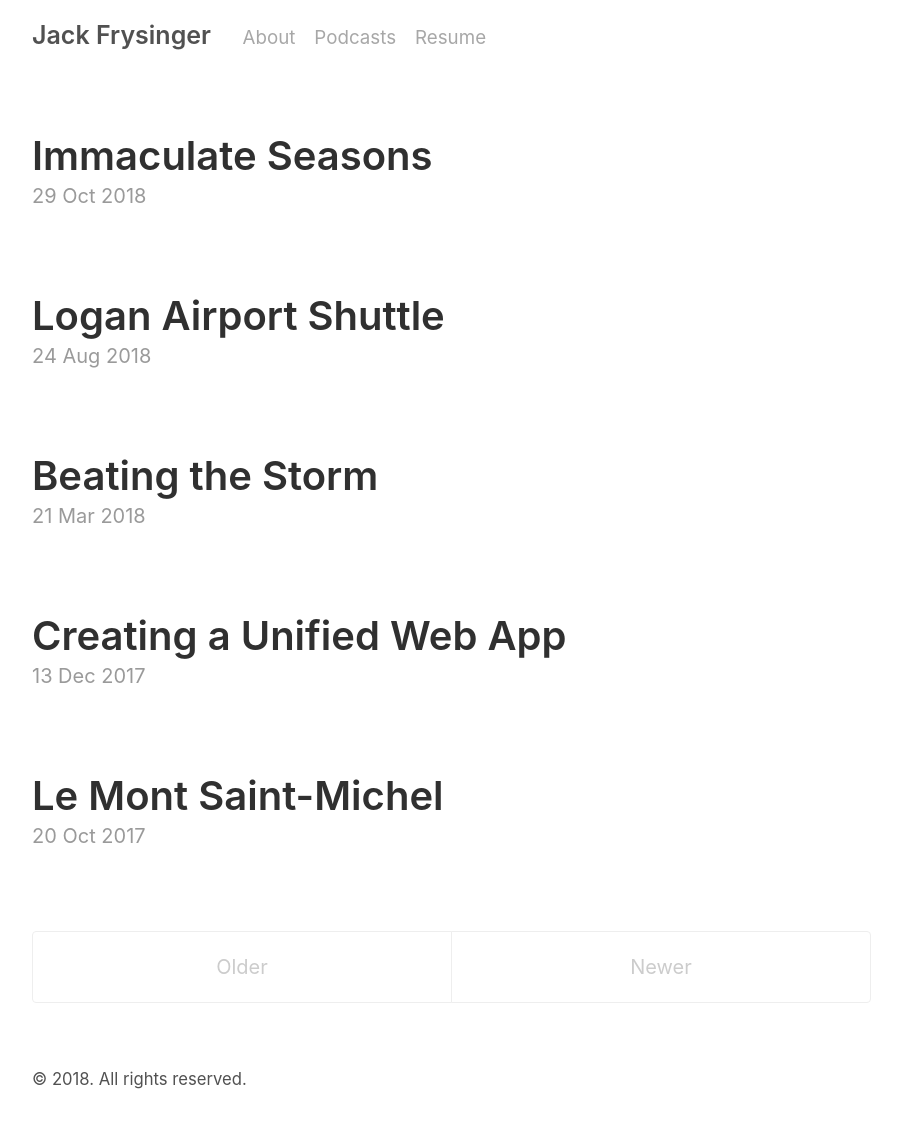
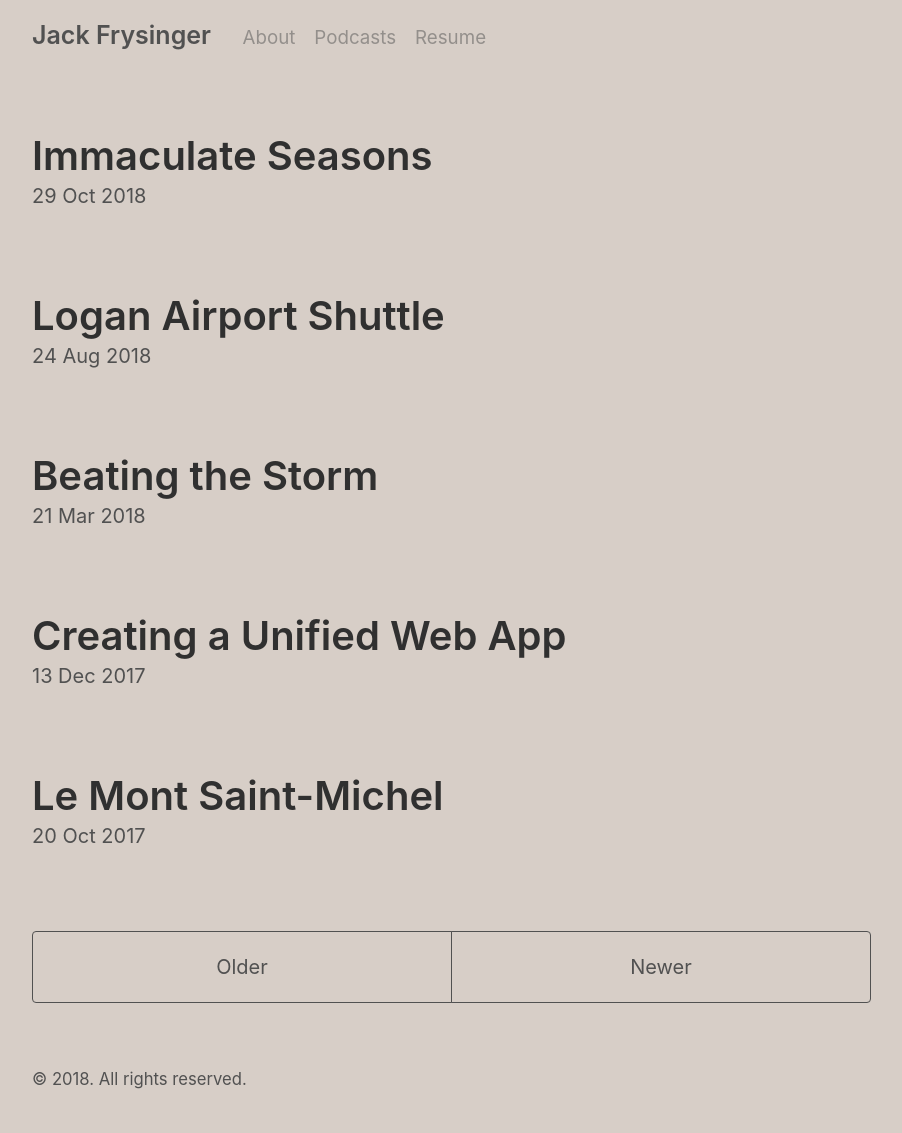
Before and after one commit to jackfrys/jackfrys.github.io, a Jekyll site: the page built from index.html, in a window 1280 px wide. Shown: the whole page, without its empty margins (188-1090 px from the left). Built offline with Jekyll 4.4.1, drawn with Linux system fonts in a browser that asks for light colours; the list of posts is cut into pages by our own code.

Commit message:
Edit the color scheme

```diff
--- a/_sass/_pagination.scss
+++ b/_sass/_pagination.scss
@@ -6,7 +6,7 @@
 .pagination {
   overflow: hidden; // clearfix
   margin: 0 -1.5rem 1rem;
-  color: #ccc;
+  color: $gray-3;
   text-align: center;
 }
 
@@ -14,7 +14,7 @@
 .pagination-item {
   display: block;
   padding: 1rem;
-  border: solid #eee;
+  border: solid $gray-3;
   border-width: 1px 0;
 
   &:first-child {
@@ -24,7 +24,7 @@
 
 // Only provide a hover state for linked pagination items
 a.pagination-item:hover {
-  background-color: #f5f5f5;
+  background-color: $gray-2;
 }
 
 @media (min-width: 30em) {
--- a/_sass/_posts.scss
+++ b/_sass/_posts.scss
@@ -28,7 +28,7 @@
   display: block;
   margin-top: -.5rem;
   margin-bottom: 1rem;
-  color: #9a9a9a;
+  color: $gray-3;
 }
 
 
--- a/_sass/_variables.scss
+++ b/_sass/_variables.scss
@@ -1,6 +1,6 @@
 $gray-1: #f9f9f9;
 $gray-2: #ccc;
-$gray-3: #767676;
+$gray-3: #515151;
 $gray-4: #515151;
 $gray-5: #313131;
 
@@ -18,7 +18,7 @@ $root-font-size: 16px;
 $root-line-height: 1.5;
 
 $body-color: #515151;
-$body-bg: #fff;
+$body-bg: #D7CEC7;
 $link-color: $blue;
 
 $border-color: #e5e5e5;
```
